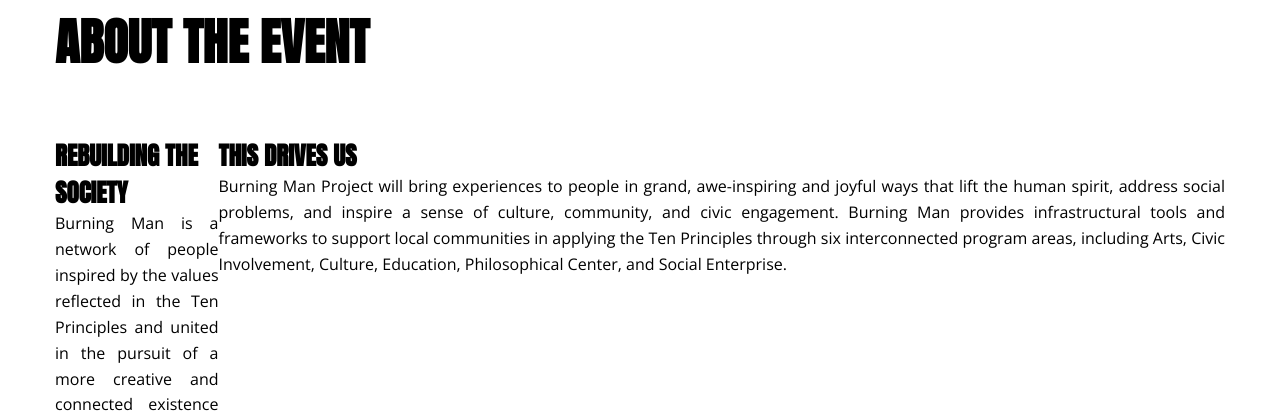
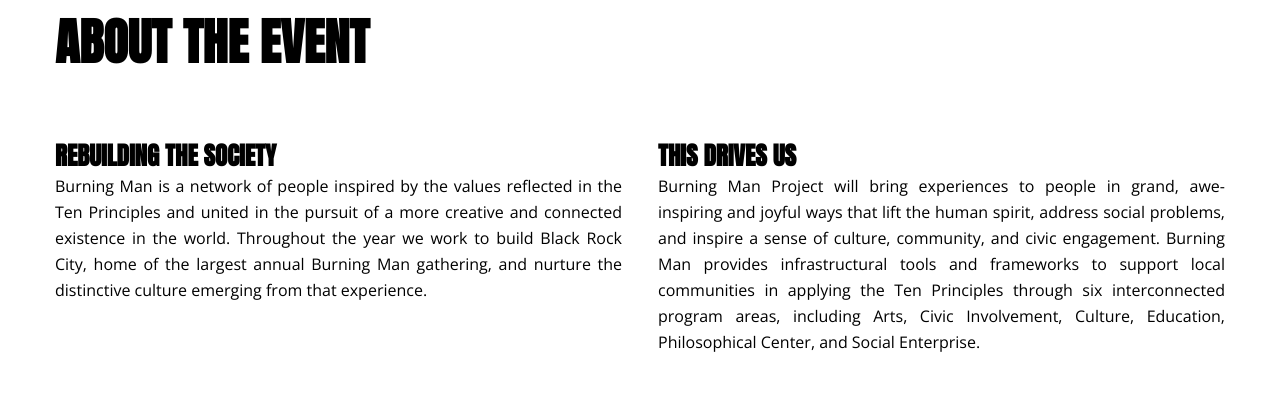
Before and after one commit to christofalla/Burning-man, a plain HTML site: page index.html in a window 1280 px wide. Shown: the part 1020-1433 px from the top of the page. Drawn offline with nearby package versions, Linux system fonts and the light colour scheme.

Commit message:
change description

```diff
--- a/css/style.css
+++ b/css/style.css
@@ -114,6 +114,7 @@ font-size: 30px;
 .description {
     display: flex;
     justify-content: space-between;
+    gap: 36px;
 }
 
 .description p {
@@ -123,8 +124,8 @@ font-size: 30px;
     line-height: 1.62em;
 }
 
-.desc-left, .desc-right {
-    width: 567px;
+.desc-right {
+    max-width: 567px;
 }
 
 .gallery {
--- a/index.html
+++ b/index.html
@@ -34,14 +34,14 @@
         <div class="container">
             <h2>About the event</h2>
                 <div class="description">
-                    <div class="desc-left">
+                    <div class="desc-left text">
                         <h3>Rebuilding the society</h3>
                         <p>
                             Burning Man is a network of people inspired by the values reflected in the Ten Principles and united in the pursuit of a more creative and connected existence in the world. Throughout the year we work to build Black Rock City, home of the largest annual Burning Man gathering, and nurture the distinctive culture emerging from that experience.
                         </p>
 
                     </div>
-                    <div class="desc-right>">
+                    <div class="desc-right text>">
                         <h3>This drives us</h3>
                         <p>
                             Burning Man Project will bring experiences to people in grand, awe-inspiring and joyful ways that lift the human spirit, address social problems, and inspire a sense of culture, community, and civic engagement. Burning Man provides infrastructural tools and frameworks to support local communities in applying the Ten Principles through six interconnected program areas, including Arts, Civic Involvement, Culture, Education, Philosophical Center, and Social Enterprise.
```
